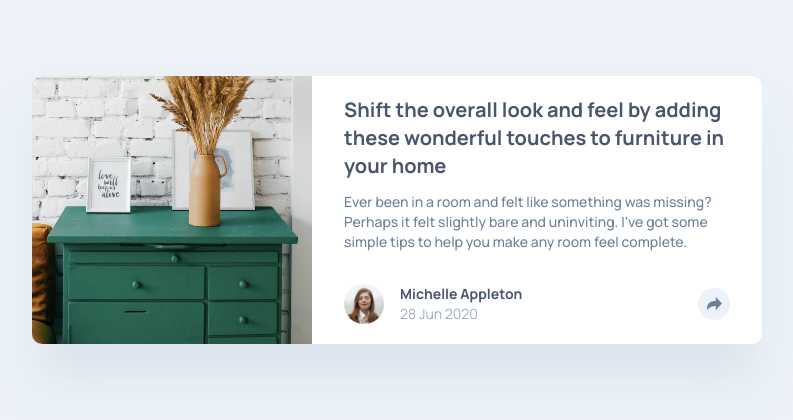
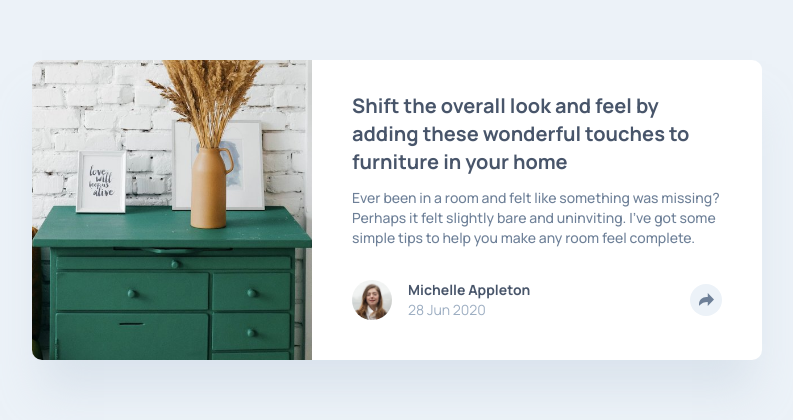
Before and after one commit to raswonders/article-preview-component, a React (Vite) app: page / in a window 1280 px wide. Shown: the part 190-610 px from the top of the page, without its empty margins (243-1036 px from the left). Built offline with nearby package versions, Linux system fonts and the light colour scheme.

Commit message:
fix: spacing on desktop too small

```diff
--- a/src/App.tsx
+++ b/src/App.tsx
@@ -20,13 +20,13 @@ function App() {
             className="rounded-t-[10px] lg:rounded-r-none lg:rounded-l-[10px] max-h-[200px] lg:max-h-none  w-full lg:min-w-[280px] lg:h-full object-cover object-center"
           />
         </header>
-        <section className="space-y-3 lg:pt-5">
-          <h2 className="px-8 font-bold lg:text-xl">{article.title}</h2>
-          <p className="px-8 font-medium text-sm text-[#6E8098]">
+        <section className="space-y-3 lg:pt-8">
+          <h2 className="px-8 lg:px-10 font-bold lg:text-xl">{article.title}</h2>
+          <p className="px-8 lg:px-10 font-medium text-sm text-[#6E8098]">
             {article.content}
           </p>
 
-          <footer className="px-8 py-5 relative">
+          <footer className="px-8 lg:px-10 py-5 lg:pb-10 relative">
             <div className="flex items-center gap-4">
               <img
                 src={article.author.image.url}
```
